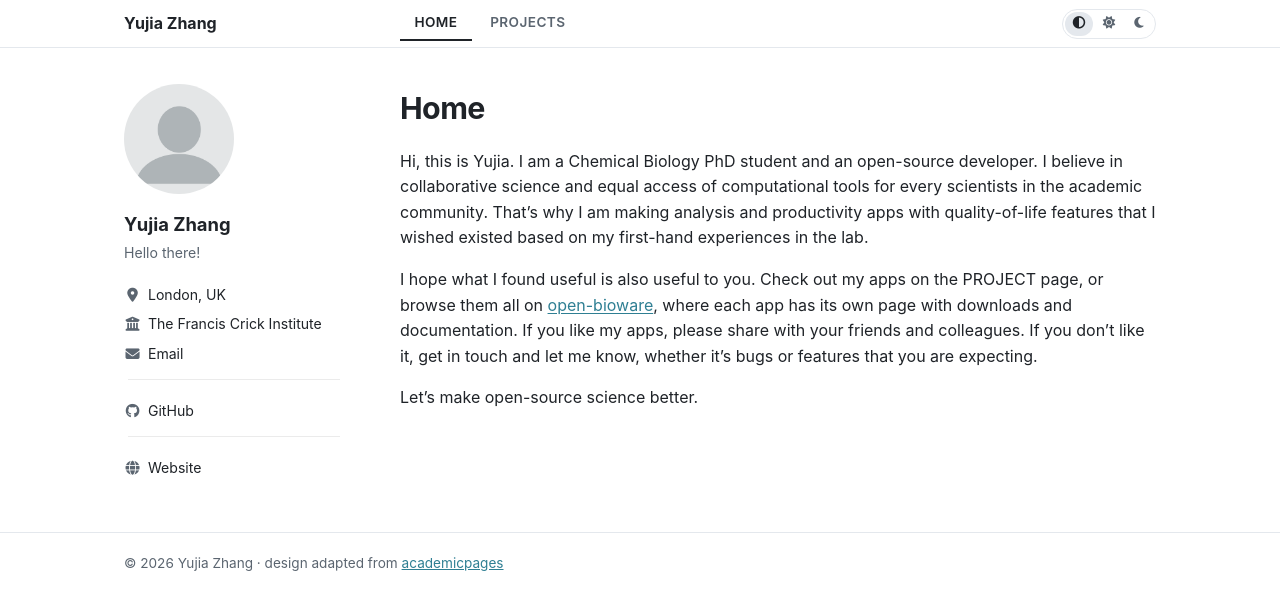
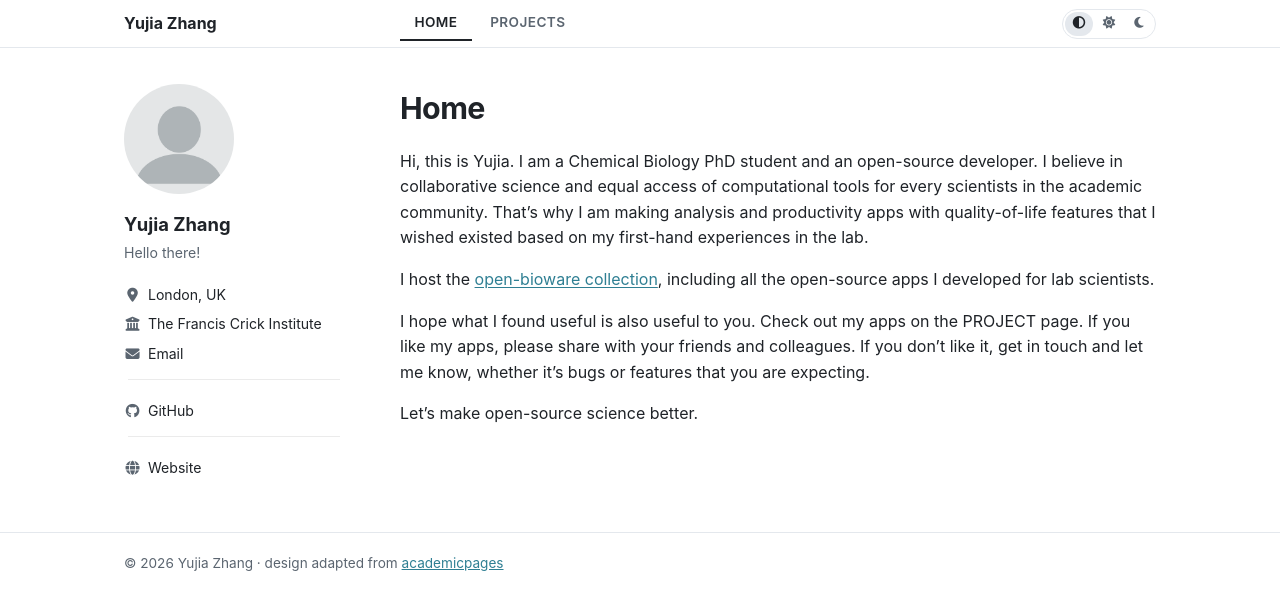
Before and after one commit to yjzhng/yjzhng.github.io, a Jekyll site: the page built from index.md, in a window 1280 px wide. Shown: the top 610 px of the page. Built offline with Jekyll 4.4.1, drawn with Linux system fonts in a browser that asks for light colours; a style sheet for code colours, icons or effects is not loaded.

Commit message:
home and favicon update

```diff
--- a/index.md
+++ b/index.md
@@ -5,6 +5,8 @@ permalink: /
 
 Hi, this is Yujia. I am a Chemical Biology PhD student and an open-source developer. I believe in collaborative science and equal access of computational tools for every scientists in the academic community. That's why I am making analysis and productivity apps with quality-of-life features that I wished existed based on my first-hand experiences in the lab.
 
-I hope what I found useful is also useful to you. Check out my apps on the PROJECT page, or browse them all on [open-bioware](https://yjzhng.github.io/open-bioware/), where each app has its own page with downloads and documentation. If you like my apps, please share with your friends and colleagues. If you don't like it, get in touch and let me know, whether it's bugs or features that you are expecting.
+I host the [open-bioware collection](https://yjzhng.github.io/open-bioware/), including all the open-source apps I developed for lab scientists.
+
+I hope what I found useful is also useful to you. Check out my apps on the PROJECT page. If you like my apps, please share with your friends and colleagues. If you don't like it, get in touch and let me know, whether it's bugs or features that you are expecting.
 
 Let's make open-source science better.
```
Also changed, not shown: images/apple-touch-icon-180x180.png, images/favicon.svg.
